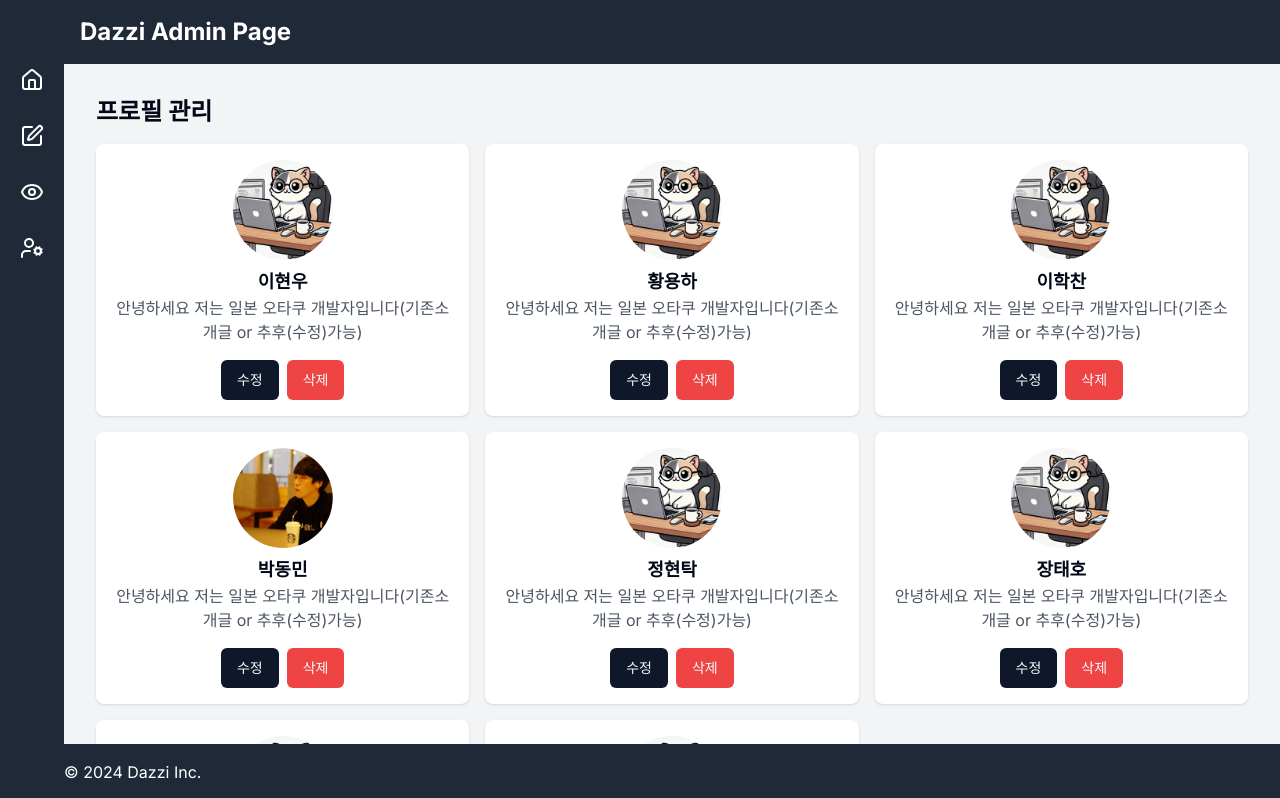
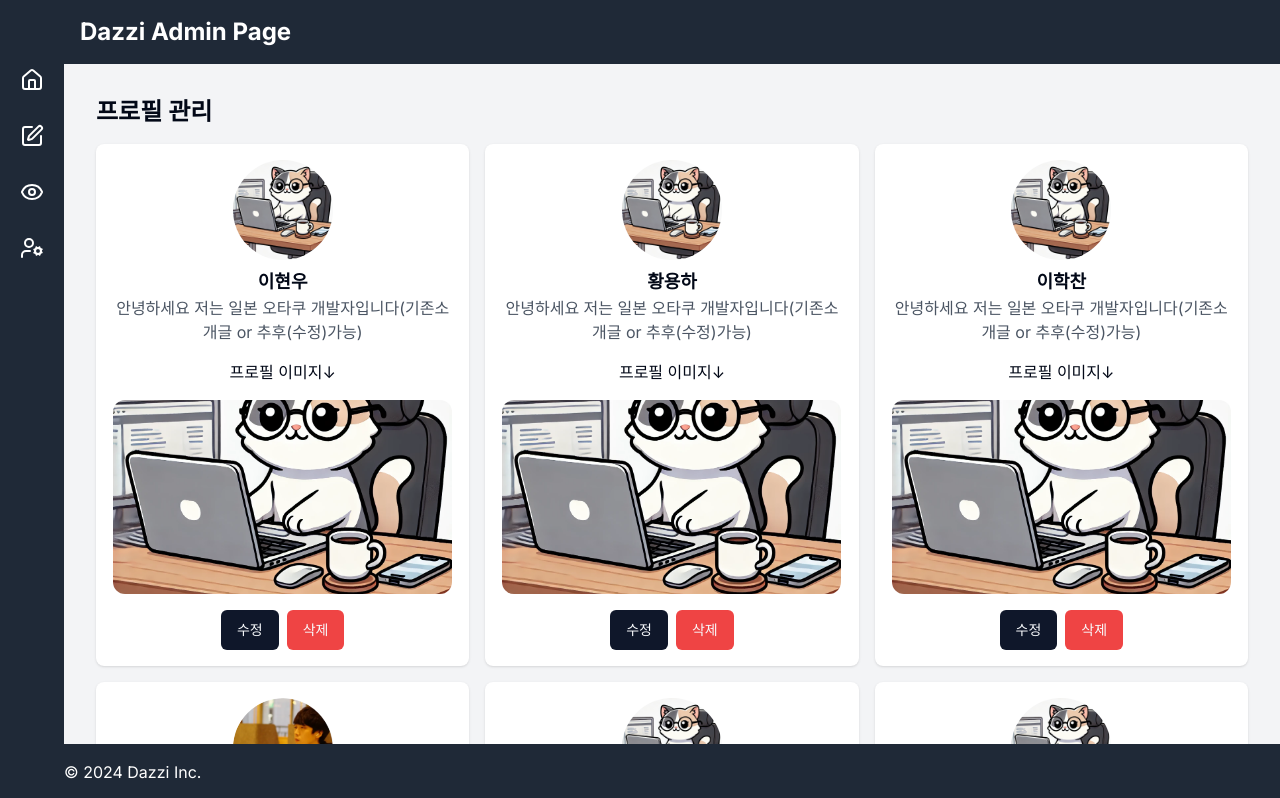
Before and after one commit to dazziDev/dazzi-admin, a Next.js app: page /profile in a window 1280 px wide. Shown: the top 798 px of the page. Built offline with nearby package versions, Linux system fonts and the light colour scheme.

Commit message:
ADD: profile Image[RECT Image] function

```diff
--- a/src/app/profile/page.tsx
+++ b/src/app/profile/page.tsx
@@ -6,41 +6,67 @@ import Image from "next/image";
 import { useRef, useState } from "react";
 import AvatarEditor from "react-avatar-editor";
 
+// 백엔드 구현이 안되어있기때문에 일단 임시로 프론트에서 데이터를 관리하도록 구현
 const Profile = () => {
   const { authors, addAuthor, updateAuthor, deleteAuthor } = useProfileStore();
   const [editingAuthor, setEditingAuthor] = useState<Author | null>(null);
   const [newAuthor, setNewAuthor] = useState({
     name: "",
     src: "",
+    rectSrc: "",
     introduction: "",
   });
   const [avatar, setAvatar] = useState<File | null>(null);
+  const [rectAvatar, setRectAvatar] = useState<File | null>(null);
   const editorRef = useRef<AvatarEditor>(null);
+  const rectEditorRef = useRef<AvatarEditor>(null);
   const [isDialogOpen, setIsDialogOpen] = useState(false);
 
-  const handleImageChange = (e: React.ChangeEvent<HTMLInputElement>) => {
+  const handleImageChange = (
+    e: React.ChangeEvent<HTMLInputElement>,
+    isRect: boolean = false
+  ) => {
     const file = e.target.files?.[0];
     if (file) {
+      if (isRect) {
+        setRectAvatar(file);
+      } else {
         setAvatar(file);
+      }
     }
   };
 
   const handleAddOrUpdate = () => {
     let imgSrc = newAuthor.src;
+    let rectImgSrc = newAuthor.src;
+
     if (editorRef.current && avatar) {
       const canvas = editorRef.current.getImageScaledToCanvas().toDataURL();
       imgSrc = canvas;
     }
 
+    if (rectEditorRef.current && rectAvatar) {
+      const rectCanvas = rectEditorRef.current
+        .getImageScaledToCanvas()
+        .toDataURL();
+      rectImgSrc = rectCanvas;
+    }
+
     if (editingAuthor) {
-      updateAuthor({ ...editingAuthor, src: imgSrc });
+      updateAuthor({ ...editingAuthor, src: imgSrc, rectSrc: rectImgSrc });
     } else {
-      addAuthor({ ...newAuthor, src: imgSrc, id: Date.now() });
+      addAuthor({
+        ...newAuthor,
+        src: imgSrc,
+        rectSrc: rectImgSrc,
+        id: Date.now(),
+      });
     }
 
     setEditingAuthor(null);
-    setNewAuthor({ name: "", src: "", introduction: "" });
+    setNewAuthor({ name: "", src: "", rectSrc: "", introduction: "" });
     setAvatar(null);
+    setRectAvatar(null);
     setIsDialogOpen(false);
   };
 
@@ -52,7 +78,7 @@ const Profile = () => {
 
   const handleAddNew = () => {
     setEditingAuthor(null);
-    setNewAuthor({ name: "", src: "", introduction: "" });
+    setNewAuthor({ name: "", src: "", rectSrc: "", introduction: "" });
     setIsDialogOpen(true);
   };
 
@@ -73,6 +99,24 @@ const Profile = () => {
               {author.name}
             </h2>
             <p className="text-center text-gray-600">{author.introduction}</p>
+            <div className="mt-4 text-center">프로필 이미지↓</div>
+            {author.rectSrc && (
+              <div className="mt-4">
+                <Image
+                  src={author.rectSrc}
+                  alt={`${author.name} 직사각형 이미지`}
+                  width={339}
+                  height={194}
+                  className="mx-auto"
+                  style={{
+                    width: "339px",
+                    height: "194px",
+                    borderRadius: "12px",
+                    objectFit: "cover",
+                  }}
+                />
+              </div>
+            )}
             <div className="mt-4 flex justify-center space-x-2">
               <Button onClick={() => handleEdit(author)}>수정</Button>
               <Button
@@ -95,11 +139,19 @@ const Profile = () => {
       <Dialog.Root open={isDialogOpen} onOpenChange={setIsDialogOpen}>
         <Dialog.Portal>
           <Dialog.Overlay className="fixed inset-0 bg-black opacity-50" />
-          <Dialog.Content className="fixed inset-0 flex items-center justify-center p-4">
-            <div className="bg-white rounded-lg p-6 max-w-lg w-full shadow-lg">
+          <Dialog.Content className="fixed inset-0 flex items-center justify-center p-4 ">
+            <div className="bg-white rounded-lg p-6 max-w-lg w-full shadow-lg max-h-screen overflow-y-auto relative">
               <Dialog.Title className="text-lg font-medium mb-4">
                 {editingAuthor ? "프로필 수정" : "새로운 프로필 추가"}
               </Dialog.Title>
+              <Dialog.Close asChild>
+                <button
+                  className="absolute top-2 right-3 text-gray-500"
+                  aria-label="Close"
+                >
+                  X
+                </button>
+              </Dialog.Close>
               <div className="grid grid-cols-1 gap-4">
                 <input
                   className="p-2 border rounded-lg w-full"
@@ -110,22 +162,15 @@ const Profile = () => {
                     setNewAuthor({ ...newAuthor, name: e.target.value })
                   }
                 />
+                <p className="p-0 m-0">
+                  기사 하단에 붙이는 프로필이미지[원 모양]
+                </p>
                 <input
                   className="p-2 border rounded-lg w-full"
                   type="file"
                   accept="image/*"
-                  onChange={handleImageChange}
+                  onChange={(e) => handleImageChange(e, false)}
                 />
-                <input
-                  className="p-2 border rounded-lg w-full"
-                  type="text"
-                  placeholder="소개 문구"
-                  value={newAuthor.introduction}
-                  onChange={(e) =>
-                    setNewAuthor({ ...newAuthor, introduction: e.target.value })
-                  }
-                />
-              </div>
                 {avatar && (
                   <div className="mt-4 mb-4">
                     <AvatarEditor
@@ -141,7 +186,39 @@ const Profile = () => {
                     />
                   </div>
                 )}
-              <Button onClick={handleAddOrUpdate} className="w-full">
+                <p className="p-0 m-0">에디터 프로필 사진[직사각형]</p>
+                <input
+                  className="p-2 border rounded-lg w-full"
+                  type="file"
+                  accept="image/*"
+                  onChange={(e) => handleImageChange(e, true)}
+                />
+                {rectAvatar && (
+                  <div className="mt-4 mb-4">
+                    <AvatarEditor
+                      ref={rectEditorRef}
+                      image={rectAvatar}
+                      width={372}
+                      height={213}
+                      border={20}
+                      borderRadius={0}
+                      color={[255, 255, 255, 0.6]}
+                      scale={1.2}
+                      rotate={0}
+                    />
+                  </div>
+                )}
+                <input
+                  className="p-2 border rounded-lg w-full"
+                  type="text"
+                  placeholder="소개 문구"
+                  value={newAuthor.introduction}
+                  onChange={(e) =>
+                    setNewAuthor({ ...newAuthor, introduction: e.target.value })
+                  }
+                />
+              </div>
+              <Button onClick={handleAddOrUpdate} className="w-full mb-5 mt-4">
                 {editingAuthor ? "프로필 업데이트" : "프로필 추가"}
               </Button>
             </div>
--- a/src/store/editorStore.ts
+++ b/src/store/editorStore.ts
@@ -4,6 +4,7 @@ export interface Author {
   id: number;
   name: string;
   src: string;
+  rectSrc: string;
   introduction: string;
 }
 
@@ -30,6 +31,7 @@ export const initialAuthors: Author[] = [
     id: 1,
     name: "이현우",
     src: "/admin/ParkJunghoon.webp",
+    rectSrc: "/admin/ParkJunghoon.webp",
     introduction:
       "안녕하세요 저는 일본 오타쿠 개발자입니다(기존소개글 or 추후(수정)가능)",
   },
@@ -37,6 +39,7 @@ export const initialAuthors: Author[] = [
     id: 2,
     name: "황용하",
     src: "/admin/ParkJunghoon.webp",
+    rectSrc: "/admin/ParkJunghoon.webp",
     introduction:
       "안녕하세요 저는 일본 오타쿠 개발자입니다(기존소개글 or 추후(수정)가능)",
   },
@@ -44,6 +47,7 @@ export const initialAuthors: Author[] = [
     id: 3,
     name: "이학찬",
     src: "/admin/ParkJunghoon.webp",
+    rectSrc: "/admin/ParkJunghoon.webp",
     introduction:
       "안녕하세요 저는 일본 오타쿠 개발자입니다(기존소개글 or 추후(수정)가능)",
   },
@@ -51,6 +55,7 @@ export const initialAuthors: Author[] = [
     id: 4,
     name: "박동민",
     src: "/admin/ParkDongmin.webp",
+    rectSrc: "/admin/ParkJunghoon.webp",
     introduction:
       "안녕하세요 저는 일본 오타쿠 개발자입니다(기존소개글 or 추후(수정)가능)",
   },
@@ -58,6 +63,7 @@ export const initialAuthors: Author[] = [
     id: 5,
     name: "정현탁",
     src: "/admin/ParkJunghoon.webp",
+    rectSrc: "/admin/ParkJunghoon.webp",
     introduction:
       "안녕하세요 저는 일본 오타쿠 개발자입니다(기존소개글 or 추후(수정)가능)",
   },
@@ -65,6 +71,7 @@ export const initialAuthors: Author[] = [
     id: 6,
     name: "장태호",
     src: "/admin/ParkJunghoon.webp",
+    rectSrc: "/admin/ParkJunghoon.webp",
     introduction:
       "안녕하세요 저는 일본 오타쿠 개발자입니다(기존소개글 or 추후(수정)가능)",
   },
@@ -72,6 +79,7 @@ export const initialAuthors: Author[] = [
     id: 7,
     name: "박형일",
     src: "/admin/ParkJunghoon.webp",
+    rectSrc: "/admin/ParkJunghoon.webp",
     introduction:
       "안녕하세요 저는 일본 오타쿠 개발자입니다(기존소개글 or 추후(수정)가능)",
   },
@@ -79,6 +87,7 @@ export const initialAuthors: Author[] = [
     id: 8,
     name: "박정훈",
     src: "/admin/ParkJunghoon.webp",
+    rectSrc: "/admin/ParkJunghoon.webp",
     introduction:
       "안녕하세요 저는 일본 오타쿠 개발자입니다(기존소개글 or 추후(수정)가능)",
   },
```
Lines whose indentation alone changed are shown as unchanged.
